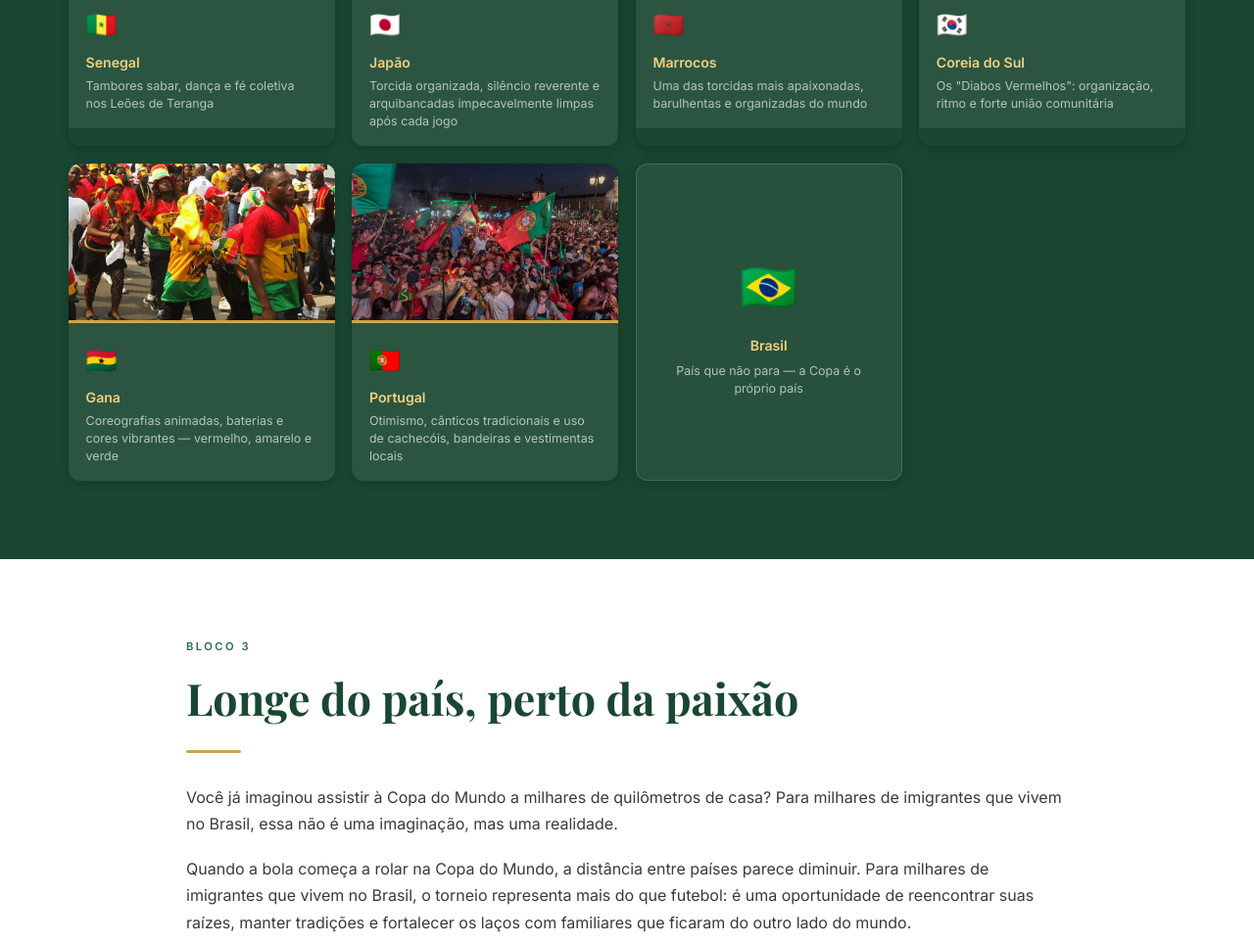
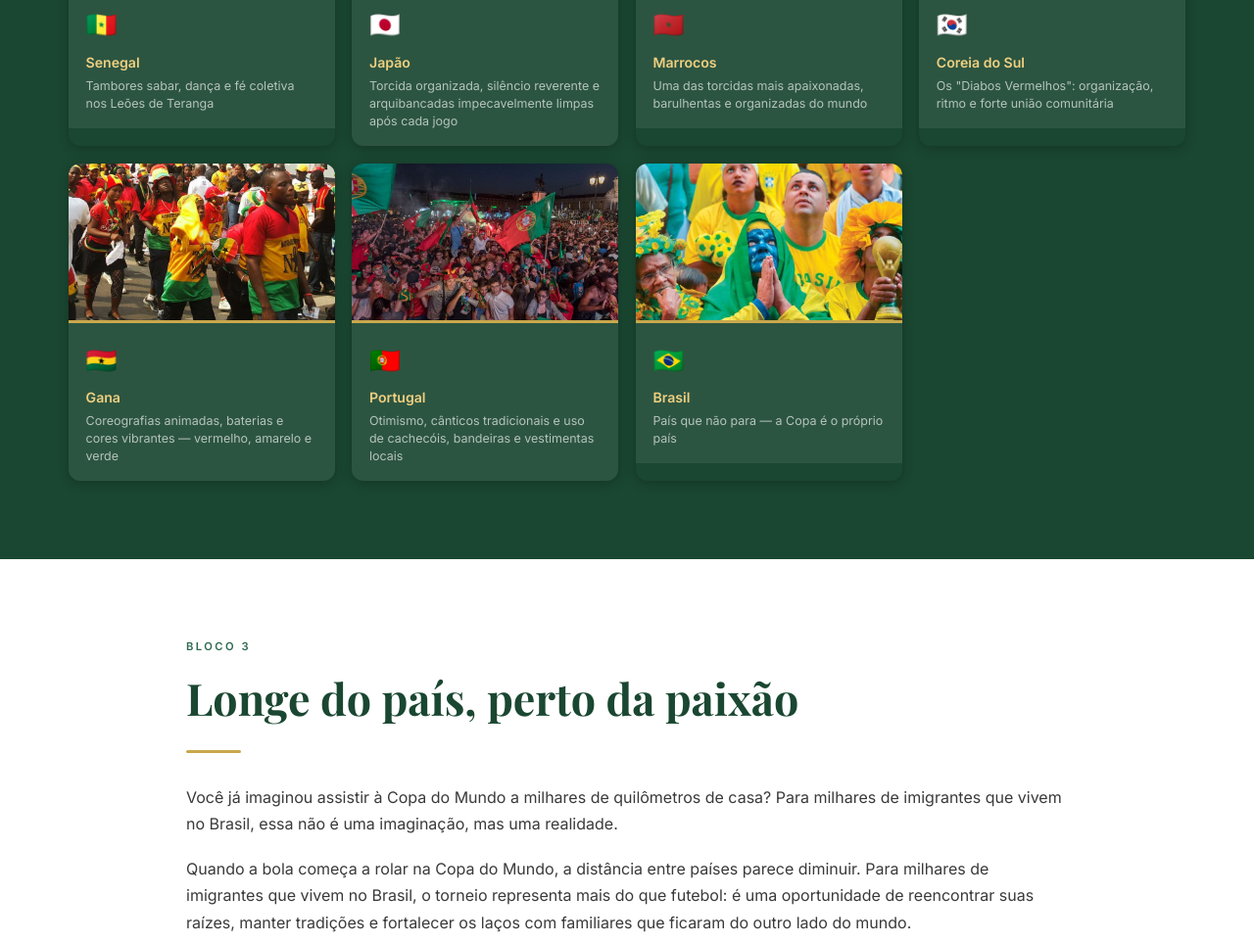
Before and after one commit to salmacecconi/copa-alem-do-campo, a plain HTML site: page index.html in a window 1280 px wide. Shown: the part 5891-6855 px from the top of the page at 98% size. Drawn offline with nearby package versions, Linux system fonts and the light colour scheme; a web font is replaced by a local one.

Commit message:
Update index.html

```diff
--- a/index.html
+++ b/index.html
@@ -277,7 +277,15 @@ footer{background:#111;padding:2rem;text-align:center;color:rgba(255,255,255,.3)
       <div class="pcard"><img src="https://raw.githubusercontent.com/salmacecconi/copa-alem-do-campo/main/TORCIDA-COREIA-DO-SUL.png" alt="Coreia do Sul" loading="lazy"><div class="pcard-body"><span class="flag">🇰🇷</span><span class="name">Coreia do Sul</span><p class="desc">Os "Diabos Vermelhos": organização, ritmo e forte união comunitária</p></div></div>
       <div class="pcard"><img src="https://raw.githubusercontent.com/salmacecconi/copa-alem-do-campo/main/GANAA.png" alt="Gana" loading="lazy"><div class="pcard-body"><span class="flag">🇬🇭</span><span class="name">Gana</span><p class="desc">Coreografias animadas, baterias e cores vibrantes — vermelho, amarelo e verde</p></div></div>
       <div class="pcard"><img src="https://raw.githubusercontent.com/salmacecconi/copa-alem-do-campo/main/PORTUGAL.png" alt="Portugal" loading="lazy"><div class="pcard-body"><span class="flag">🇵🇹</span><span class="name">Portugal</span><p class="desc">Otimismo, cânticos tradicionais e uso de cachecóis, bandeiras e vestimentas locais</p></div></div>
-      <div class="pcard" style="background:rgba(255,255,255,.06);border:1px solid rgba(255,255,255,.15);display:flex;align-items:center;justify-content:center;min-height:240px"><div style="text-align:center;padding:1.5rem"><span style="font-size:3rem;display:block;margin-bottom:.5rem">🇧🇷</span><span class="name" style="color:var(--ouro-claro);display:block;margin-bottom:.3rem">Brasil</span><p class="desc">País que não para — a Copa é o próprio país</p></div></div>
+      <div class="pcard">
+  <img src="https://raw.githubusercontent.com/salmacecconi/copa-alem-do-campo/main/CapaBRASIL.jpg" alt="Brasil" loading="lazy">
+  <div class="pcard-body">
+    <span class="flag">🇧🇷</span>
+    <span class="name">Brasil</span>
+    <p class="desc">País que não para — a Copa é o próprio país</p>
+  </div>
+</div>
+
     </div>
   </div>
 </section>
```
